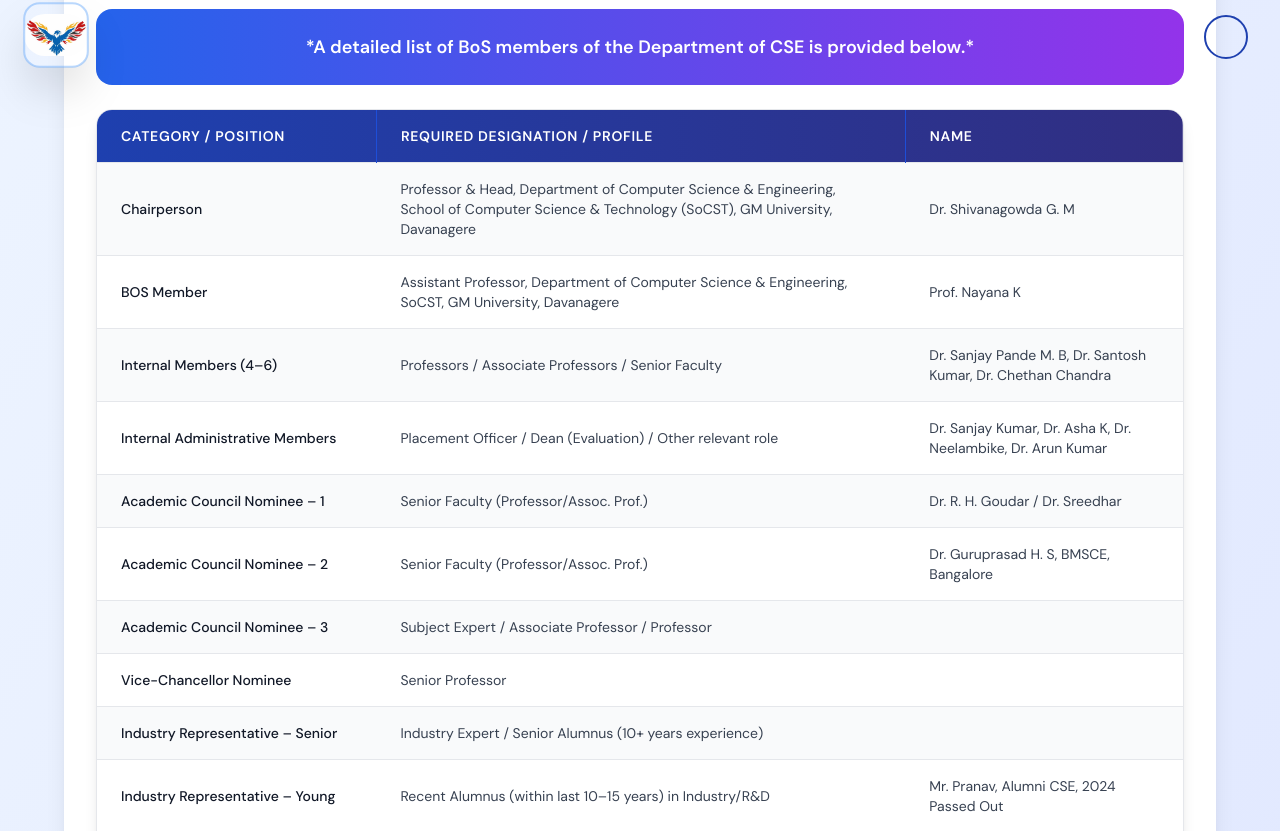
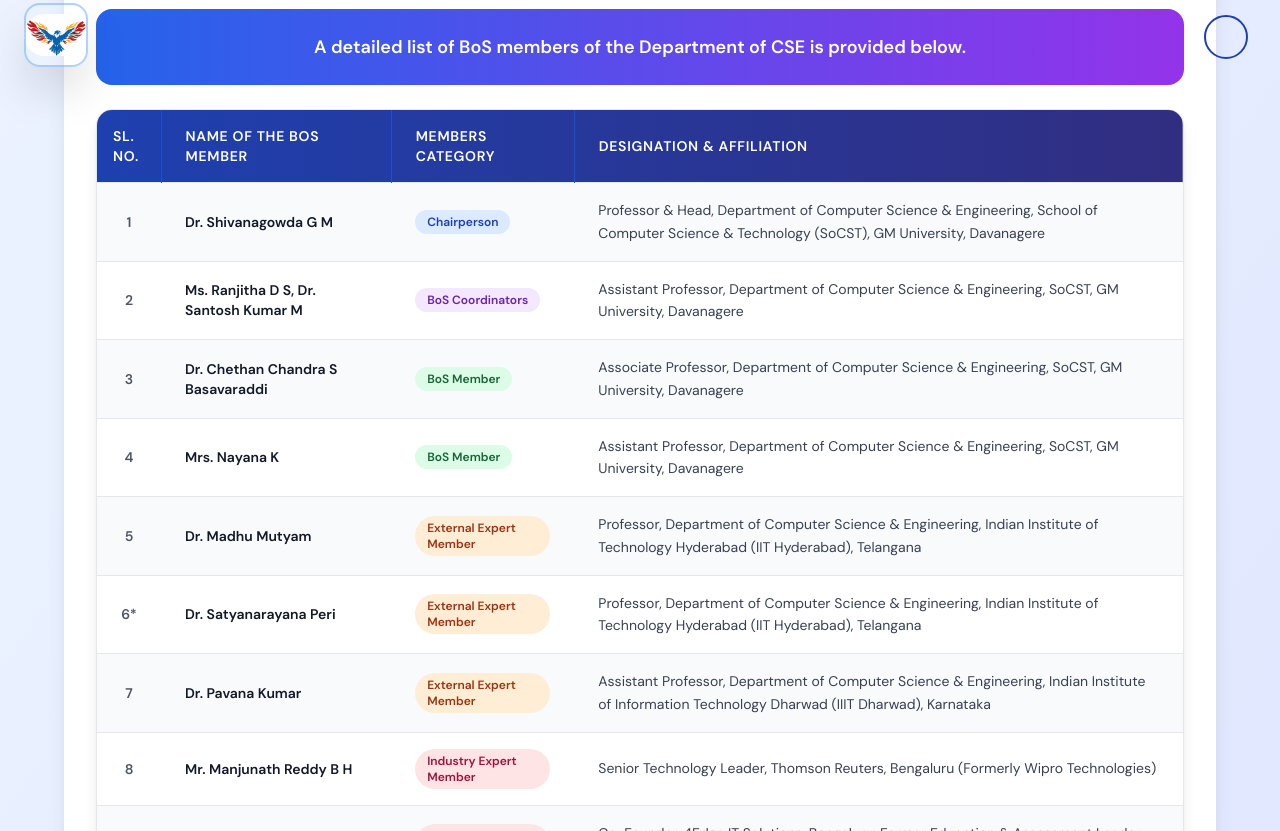
Before and after one commit to beereshbc/CSE-GMU, a React (Vite) app in the folder frontend/: page /bos in a window 1280 px wide. Shown: the part 709-1540 px from the top of the page. Built offline with nearby package versions, Linux system fonts and the light colour scheme.

Commit message:
Update BoS.jsx

```diff
--- a/frontend/src/pages/BoS.jsx
+++ b/frontend/src/pages/BoS.jsx
@@ -4,6 +4,98 @@ const BoS = () => {
     left: 0,
     behavior: "smooth",
   });
+
+  const bosMembers = [
+    {
+      id: 1,
+      slNo: "1",
+      name: "Dr. Shivanagowda G M",
+      category: "Chairperson",
+      designation:
+        "Professor & Head, Department of Computer Science & Engineering, School of Computer Science & Technology (SoCST), GM University, Davanagere",
+    },
+    {
+      id: 2,
+      slNo: "2",
+      name: "Ms. Ranjitha D S, Dr. Santosh Kumar M",
+      category: "BoS Coordinators",
+      designation:
+        "Assistant Professor, Department of Computer Science & Engineering, SoCST, GM University, Davanagere",
+    },
+    {
+      id: 3,
+      slNo: "3",
+      name: "Dr. Chethan Chandra S Basavaraddi",
+      category: "BoS Member",
+      designation:
+        "Associate Professor, Department of Computer Science & Engineering, SoCST, GM University, Davanagere",
+    },
+    {
+      id: 4,
+      slNo: "4",
+      name: "Mrs. Nayana K",
+      category: "BoS Member",
+      designation:
+        "Assistant Professor, Department of Computer Science & Engineering, SoCST, GM University, Davanagere",
+    },
+    {
+      id: 5,
+      slNo: "5",
+      name: "Dr. Madhu Mutyam",
+      category: "External Expert Member",
+      designation:
+        "Professor, Department of Computer Science & Engineering, Indian Institute of Technology Hyderabad (IIT Hyderabad), Telangana",
+    },
+    {
+      id: 6,
+      slNo: "6*",
+      name: "Dr. Satyanarayana Peri",
+      category: "External Expert Member",
+      designation:
+        "Professor, Department of Computer Science & Engineering, Indian Institute of Technology Hyderabad (IIT Hyderabad), Telangana",
+    },
+    {
+      id: 7,
+      slNo: "7",
+      name: "Dr. Pavana Kumar",
+      category: "External Expert Member",
+      designation:
+        "Assistant Professor, Department of Computer Science & Engineering, Indian Institute of Information Technology Dharwad (IIIT Dharwad), Karnataka",
+    },
+    {
+      id: 8,
+      slNo: "8",
+      name: "Mr. Manjunath Reddy B H",
+      category: "Industry Expert Member",
+      designation:
+        "Senior Technology Leader, Thomson Reuters, Bengaluru (Formerly Wipro Technologies)",
+    },
+    {
+      id: 9,
+      slNo: "9",
+      name: "Mr. Girish Aithal",
+      category: "Industry Expert Member",
+      designation:
+        "Co-Founder, 4Edge IT Solutions, Bengaluru; Former Education & Assessment Leader, Infosys Ltd.",
+    },
+    {
+      id: 10,
+      slNo: "10",
+      name: "HoDs",
+      category: "Internal Expert",
+      designation: "Departments from SoCST, GM University, Davanagere",
+    },
+  ];
+
+  const categoryColors = {
+    Chairperson: "bg-blue-100 text-blue-800",
+    "BoS Coordinators": "bg-purple-100 text-purple-800",
+    "BoS Member": "bg-green-100 text-green-800",
+    "External Expert Member": "bg-orange-100 text-orange-800",
+    "Industry Expert Member": "bg-rose-100 text-rose-800",
+    "Internal Expert": "bg-gray-100 text-gray-700",
+  };
+
   return (
     <div className="min-h-screen bg-gradient-to-br from-blue-50 to-indigo-100 py-8 px-4 sm:px-6 lg:px-8">
       <div className="max-w-6xl mx-auto">
@@ -32,12 +124,13 @@ const BoS = () => {
               <div className="space-y-6 text-gray-700 leading-relaxed">
                 <p className="text-lg">
                   The Board of Studies (BoS) of the Department of Computer
-                  Science & Engineering is the primary academic body responsible
-                  for designing, reviewing, and updating the curriculum. It
-                  ensures that the courses offered are aligned with the vision
-                  of GM University, the requirements of AICTE/UGC guidelines,
-                  and the evolving needs of the IT industry, Professional Body's
-                  vision of the industry and research community.
+                  Science &amp; Engineering is the primary academic body
+                  responsible for designing, reviewing, and updating the
+                  curriculum. It ensures that the courses offered are aligned
+                  with the vision of GM University, the requirements of
+                  AICTE/UGC guidelines, and the evolving needs of the IT
+                  industry, Professional Body&apos;s vision of the industry and
+                  research community.
                 </p>
 
                 <div className="bg-blue-50 border-l-4 border-blue-600 p-6 rounded-r-lg">
@@ -68,8 +161,8 @@ const BoS = () => {
 
               <div className="bg-gradient-to-r from-blue-600 to-purple-600 text-white p-6 rounded-2xl mb-6">
                 <p className="text-center text-lg font-semibold">
-                  *A detailed list of BoS members of the Department of CSE is
-                  provided below.*
+                  A detailed list of BoS members of the Department of CSE is
+                  provided below.
                 </p>
               </div>
 
@@ -78,196 +171,58 @@ const BoS = () => {
                 <table className="min-w-full divide-y divide-gray-200">
                   <thead className="bg-gradient-to-r from-blue-800 to-indigo-900">
                     <tr>
-                      <th className="px-6 py-4 text-left text-sm font-semibold text-white uppercase tracking-wider border-r border-blue-700">
-                        Category / Position
+                      <th className="px-4 py-4 text-left text-sm font-semibold text-white uppercase tracking-wider border-r border-blue-700 w-16">
+                        Sl. No.
                       </th>
                       <th className="px-6 py-4 text-left text-sm font-semibold text-white uppercase tracking-wider border-r border-blue-700">
-                        Required Designation / Profile
+                        Name of the BoS Member
                       </th>
-
+                      <th className="px-6 py-4 text-left text-sm font-semibold text-white uppercase tracking-wider border-r border-blue-700">
+                        Members Category
+                      </th>
                       <th className="px-6 py-4 text-left text-sm font-semibold text-white uppercase tracking-wider">
-                        Name
+                        Designation &amp; Affiliation
                       </th>
                     </tr>
                   </thead>
                   <tbody className="bg-white divide-y divide-gray-200">
-                    {[
-                      {
-                        id: 1,
-                        category: "Chairperson",
-                        designation: "Professor & Head, Department of Computer Science & Engineering, School of Computer Science & Technology (SoCST), GM University, Davanagere",
-                        preferred: "Concerned Department",
-                        name: "Dr. Shivanagowda G. M",
-                      },
-                      {
-                        id: 2,
-                        category: "BOS Member",
-                        designation:
-                          "Assistant Professor, Department of Computer Science & Engineering, SoCST, GM University, Davanagere",
-                        preferred: "Concerned Department",
-                        name: "Prof. Nayana K",
-                      },
-                      {
-                        id: 3,
-                        category: "Internal Members (4–6)",
-                        designation:
-                          "Professors / Associate Professors / Senior Faculty",
-                        preferred: "Concerned Department",
-                        name: "Dr. Sanjay Pande M. B, Dr. Santosh Kumar, Dr. Chethan Chandra",
-                      },
-                      {
-                        id: 4,
-                        category: "Internal Administrative Members",
-                        designation:
-                          "Placement Officer / Dean (Evaluation) / Other relevant role",
-                        preferred: "Concerned Department / Institution",
-                        name: "Dr. Sanjay Kumar, Dr. Asha K, Dr. Neelambike, Dr. Arun Kumar",
-                      },
-                      {
-                        id: 5,
-                        category: "Academic Council Nominee – 1",
-                        designation: "Senior Faculty (Professor/Assoc. Prof.)",
-                        preferred: "State/Central/Private University",
-                        name: "Dr. R. H. Goudar / Dr. Sreedhar",
-                      },
-                      {
-                        id: 6,
-                        category: "Academic Council Nominee – 2",
-                        designation: "Senior Faculty (Professor/Assoc. Prof.)",
-                        preferred: "Autonomous Institution (within State)",
-                        name: "Dr. Guruprasad H. S, BMSCE, Bangalore",
-                      },
-                      {
-                        id: 7,
-                        category: "Academic Council Nominee – 3",
-                        designation:
-                          "Subject Expert / Associate Professor / Professor",
-                        preferred:
-                          "Reputed University/Institution (outside State/region)",
-                        name: "",
-                      },
-                      {
-                        id: 8,
-                        category: "Vice-Chancellor Nominee",
-                        designation: "Senior Professor",
-                        preferred:
-                          "Any Recognized Institution (nominated by VC)",
-                        name: "",
-                      },
-                      {
-                        id: 9,
-                        category: "Industry Representative – Senior",
-                        designation:
-                          "Industry Expert / Senior Alumnus (10+ years experience)",
-                        preferred:
-                          "Reputed Industry / Alumni (earlier batches)",
-                        name: "",
-                      },
-                      {
-                        id: 10,
-                        category: "Industry Representative – Young",
-                        designation:
-                          "Recent Alumnus (within last 10–15 years) in Industry/R&D",
-                        preferred:
-                          "Industry/Research Organization (recent batches alumni)",
-                        name: "Mr. Pranav, Alumni CSE, 2024 Passed Out",
-                      },
-                      {
-                        id: 11,
-                        category: "Industry Representative – Startups",
-                        designation:
-                          "Assistant Professor, Department of Computer Science & Engineering, SoCST, GM University, Davanagere",
-                        preferred:
-                          "",
-                        name: "Ms. Ranjitha D S, Dr. Santosh Kumar M",
-                      },
-                      {
-                        id: 12,
-                        category: "BoS Member",
-                        designation:
-                          "Associate Professor, Department of Computer Science & Engineering, SoCST, GM University, Davanagere",
-                        preferred:
-                          "",
-                        name: "Dr. Chethan Chandra S Basavaraddi",
-                      },
-                      {
-                        id: 13,
-                        category: "External Expert Member",
-                        designation:
-                          "Professor, Department of Computer Science & Engineering, Indian Institute of Technology Hyderabad (IIT Hyderabad), Telangana",
-                        preferred:
-                          "",
-                        name: "Dr. Madhu Mutyam",
-                      },
-                      {
-                        id: 14,
-                        category: "External Expert Member",
-                        designation:
-                          "Professor, Department of Computer Science & Engineering, Indian Institute of Technology Hyderabad (IIT Hyderabad), Telangana",
-                        preferred:
-                          "",
-                        name: "Dr. Satyanarayana Peri",
-                      },
-                      {
-                        id: 15,
-                        category: "External Expert Member",
-                        designation:
-                          "Assistant Professor, Department of Computer Science & Engineering, Indian Institute of Information Technology Dharwad (IIIT Dharwad), Karnataka",
-                        preferred:
-                          "",
-                        name: "Dr. Pavana Kumar",
-                      },
-                      {
-                        id: 16,
-                        category: "Industry Expert Member",
-                        designation:
-                          "Senior Technology Leader, Thomson Reuters, Bengaluru (Formerly Wipro Technologies)",
-                        preferred:
-                          "",
-                        name: "Mr. Manjunath Reddy B H",
-                      },
-                      {
-                        id: 17,
-                        category: "Industry Expert Member",
-                        designation:
-                          "Co-Founder, 4Edge IT Solutions, Bengaluru; Former Education & Assessment Leader, Infosys Ltd.",
-                        preferred:
-                          "",
-                        name: "Mr. Girish Aithal",
-                      },
-                      {
-                        id: 18,
-                        category: "Internal Expert",
-                        designation:
-                          "Departments from SoCST, GM University, Davanagere",
-                        preferred:
-                          "",
-                        name: "HODs",
-                      },
-
-
-                    ].map((member, index) => (
+                    {bosMembers.map((member, index) => (
                       <tr
                         key={member.id}
                         className={`transition-all duration-200 hover:bg-blue-50 ${
                           index % 2 === 0 ? "bg-gray-50" : "bg-white"
                         }`}
                       >
-                        <td className="px-6 py-4 whitespace-nowrap text-sm font-medium text-gray-900">
-                          {member.category}
+                        <td className="px-4 py-4 text-center text-sm font-semibold text-gray-600">
+                          {member.slNo}
                         </td>
-                        <td className="px-6 py-4 text-sm text-gray-700">
+                        <td className="px-6 py-4 text-sm font-semibold text-gray-900">
+                          {member.name}
+                        </td>
+                        <td className="px-6 py-4 text-sm">
+                          <span
+                            className={`inline-block px-3 py-1 rounded-full text-xs font-semibold ${
+                              categoryColors[member.category] ||
+                              "bg-gray-100 text-gray-700"
+                            }`}
+                          >
+                            {member.category}
+                          </span>
+                        </td>
+                        <td className="px-6 py-4 text-sm text-gray-700 leading-relaxed">
                           {member.designation}
-                        </td>
-
-                        <td className="px-6 py-4 text-sm text-gray-700">
-                          {member.name}
                         </td>
                       </tr>
                     ))}
                   </tbody>
                 </table>
               </div>
+
+              {/* Footnote */}
+              <p className="mt-4 text-sm text-gray-500 italic">
+                * Dr. Satyanarayana Peri (Sl. No. 6) is marked with an asterisk
+                as per the official BoS document.
+              </p>
             </div>
           </div>
         </div>
```
